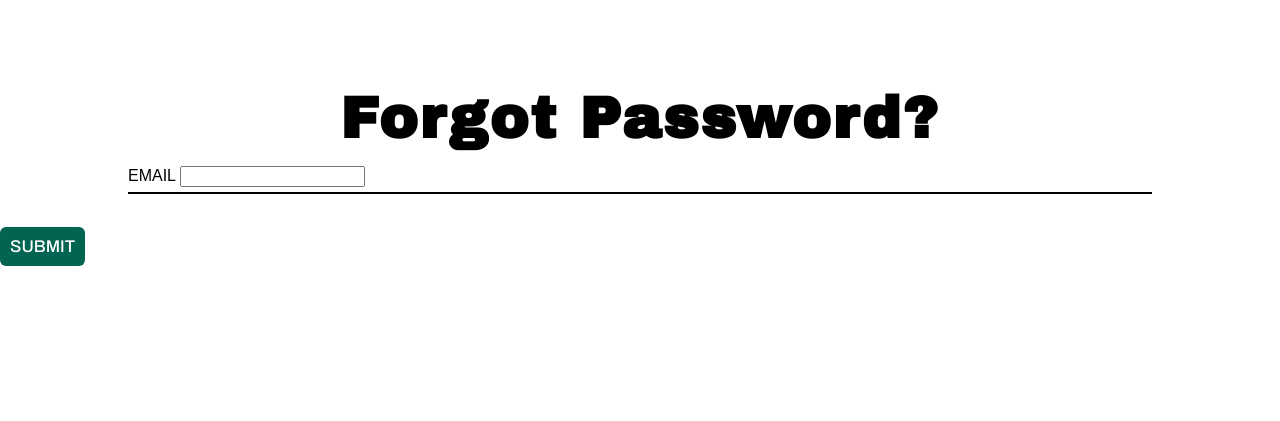
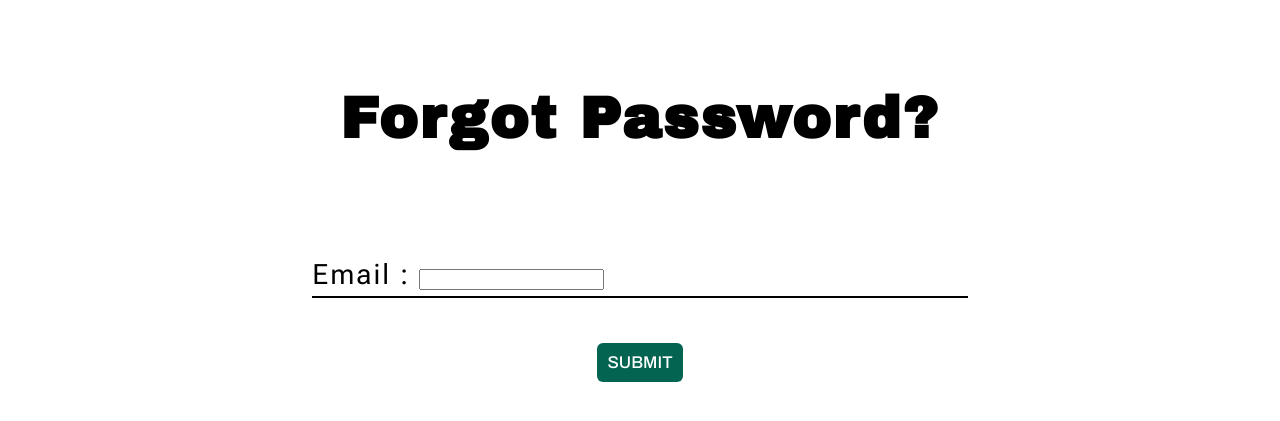
Before and after one commit to cmpt375-2024spring/client-project-beauty-and-bush, a Django app: template BeautyAndBush/webapp/templates/webapp/forgot_password.html in a window 1280 px wide. Shown: the top 421 px of the page. Run offline with Django 3.2, Linux system fonts and the light colour scheme; the template is opened without the code that fills it, so the values that code supplies are empty; some libraries are stand-ins or nearby versions.

Commit message:
forgot pass redesign

```diff
--- a/BeautyAndBush/webapp/templates/webapp/forgot_password.html
+++ b/BeautyAndBush/webapp/templates/webapp/forgot_password.html
@@ -19,14 +19,12 @@
 </head>
 <body>
     <h1>Forgot Password?</h1>
-        <div class="contact-box">
-            <form id="contact-form forgot_pw_form" onsubmit="sendReset(); return false;">
-                <div class="forgot_password">
+        <div class="login-body">
+            <form id="login-form forgot_pw_form" onsubmit="sendReset(); return false;">
                     <div class="email">
-                        <label for="email">EMAIL</label>
-                        <input type="email" id="email" required>
+                        <label for="email">Email :</label>
+                        <input type="email" id="email" class="login-form" required>
                     </div>
-                </div>
                 <button type="submit">SUBMIT</button>
             </form>
         </div>
```
